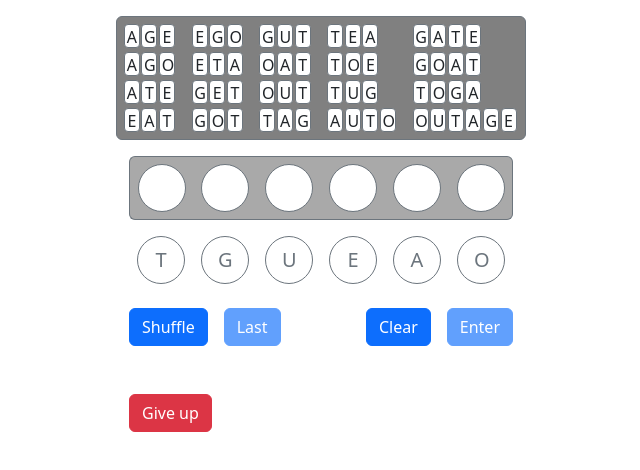
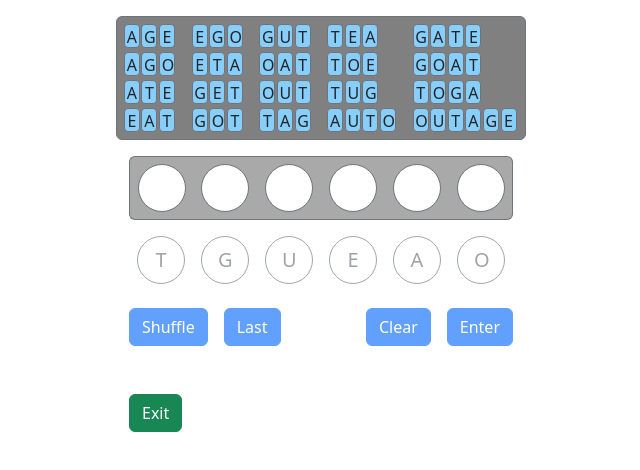
Before and after one commit to AndreasArvidsson/wordplay, a Preact app: page / in a window 1280 px wide. Both pictures are taken after a click on the button "Give up". Shown: the top 470 px of the page, without its empty margins (319-959 px from the left). Built offline with nearby package versions, Linux system fonts and the light colour scheme.

Commit message:
Added give up coloring

```diff
--- a/src/App.tsx
+++ b/src/App.tsx
@@ -165,11 +165,22 @@ interface GameContext {
 export function App(): JSX.Element {
     const [numLetters, setNumLetters] = useState(6);
     const [includeUnfamiliarWords, setIncludeUnfamiliarWords] = useState(false);
-    const [gameContext, setGameContext] = useState<GameContext>(context);
+    const [gameContext, setGameContext] = useState<GameContext | undefined>(
+        context,
+    );
+
+    const exitGame = () => {
+        setGameContext(undefined);
+    };
 
     if (gameContext != null) {
-        console.log(gameContext);
-        return <Game letters={gameContext.letters} words={gameContext.words} />;
+        return (
+            <Game
+                letters={gameContext.letters}
+                words={gameContext.words}
+                exitGame={exitGame}
+            />
+        );
     }
 
     const generateGameContext = () => {
@@ -201,6 +212,7 @@ export function App(): JSX.Element {
                             />
                         </td>
                     </tr>
+
                     <tr>
                         <td className="pe-3">Include unfamiliar words</td>
                         <td>
@@ -216,6 +228,7 @@ export function App(): JSX.Element {
                             />
                         </td>
                     </tr>
+
                     <tr>
                         <td />
                         <td>
--- a/src/Game.tsx
+++ b/src/Game.tsx
@@ -1,20 +1,35 @@
 import type { JSX } from "preact";
 import { useState } from "preact/hooks";
+import { classNames } from "./classNames";
 import { shuffleList } from "./shuffleList";
 import type { Letter, Word } from "./types";
 
 interface Props {
     letters: Letter[];
     words: Word[];
+    exitGame: () => void;
 }
 
-export function Game({ letters, words }: Props): JSX.Element {
+interface SolvedWord {
+    word: Word;
+    isSolved: boolean;
+    isGivenUp: boolean;
+}
+
+export function Game({ letters, words, exitGame }: Props): JSX.Element {
     const [shuffledLetters, setShuffledLetters] = useState(letters);
     const [selectedLetters, setSelectedLetters] = useState(
         getDefaultSelected(letters.length),
     );
     const [lastSubmission, setLastSubmission] = useState<(Letter | null)[]>();
-    const [solvedWords, setSolvedWords] = useState<Word[]>([]);
+    const [solvedWords, setSolvedWords] = useState<SolvedWord[]>(
+        words.map((word) => ({
+            word,
+            isSolved: false,
+            isGivenUp: false,
+        })),
+    );
+    const isDone = solvedWords.every((sw) => sw.isSolved || sw.isGivenUp);
 
     const selectLetter = (letter: Letter) => {
         const copy = selectedLetters.slice();
@@ -52,8 +67,12 @@ export function Game({ letters, words }: Props): JSX.Element {
             .toLowerCase();
         const foundWord = words.find((w) => w.word === word);
 
-        if (foundWord != null && !solvedWords.includes(foundWord)) {
-            setSolvedWords([...solvedWords, foundWord]);
+        if (foundWord != null) {
+            const solvedWord = solvedWords.find((sw) => sw.word === foundWord);
+            if (solvedWord) {
+                solvedWord.isSolved = true;
+                setSolvedWords(solvedWords.slice());
+            }
         }
 
         setLastSubmission(selectedLetters);
@@ -61,12 +80,17 @@ export function Game({ letters, words }: Props): JSX.Element {
     };
 
     const giveUp = () => {
-        setSolvedWords(words);
+        setSolvedWords(
+            solvedWords.map((sw) =>
+                sw.isSolved ? sw : { ...sw, isGivenUp: !sw.isSolved },
+            ),
+        );
+        resetSelectedLetters();
     };
 
     const renderWords = () => {
         const columnCount = 5;
-        const rowCount = Math.ceil(words.length / columnCount);
+        const rowCount = Math.ceil(solvedWords.length / columnCount);
 
         return (
             <div className="game-words">
@@ -79,17 +103,15 @@ export function Game({ letters, words }: Props): JSX.Element {
                                     (_c, column) => {
                                         const index = column * rowCount + row;
 
-                                        if (index > words.length - 1) {
+                                        if (index > solvedWords.length - 1) {
                                             return <td key={column} />;
                                         }
 
-                                        const word = words[index];
-                                        const isSolved =
-                                            solvedWords.includes(word);
+                                        const word = solvedWords[index];
 
                                         return (
                                             <td key={column}>
-                                                {renderWord(word, isSolved)}
+                                                {renderWord(word)}
                                             </td>
                                         );
                                     },
@@ -110,7 +132,7 @@ export function Game({ letters, words }: Props): JSX.Element {
                         <button
                             type="button"
                             className="btn btn-lg btn-outline-secondary btn-letter-selected"
-                            disabled={letter == null}
+                            disabled={isDone || letter == null}
                             onClick={
                                 letter == null
                                     ? undefined
@@ -133,9 +155,10 @@ export function Game({ letters, words }: Props): JSX.Element {
                         key={letter.id}
                         type="button"
                         className="btn btn-lg btn-outline-secondary btn-letter-available"
-                        disabled={selectedLetters.some(
-                            (s) => s?.id === letter.id,
-                        )}
+                        disabled={
+                            isDone ||
+                            selectedLetters.some((s) => s?.id === letter.id)
+                        }
                         onClick={() => selectLetter(letter)}
                     >
                         {letter.letter}
@@ -150,11 +173,11 @@ export function Game({ letters, words }: Props): JSX.Element {
             (s) => s != null,
         ).length;
         return (
-            <>
             <div className="mt-4 game-buttons">
                 <button
                     type="button"
                     className="btn btn-primary"
+                    disabled={isDone}
                     onClick={shuffleLetters}
                 >
                     Shuffle
@@ -162,7 +185,7 @@ export function Game({ letters, words }: Props): JSX.Element {
                 <button
                     type="button"
                     className="btn btn-primary ms-3"
-                        disabled={lastSubmission == null}
+                    disabled={isDone || lastSubmission == null}
                     onClick={useLastSubmission}
                 >
                     Last
@@ -170,7 +193,7 @@ export function Game({ letters, words }: Props): JSX.Element {
                 <button
                     type="button"
                     className="btn btn-primary ms-3 float-end"
-                        disabled={numSelectedLetters < 3}
+                    disabled={isDone || numSelectedLetters < 3}
                     onClick={submitSelectedLetters}
                 >
                     Enter
@@ -178,11 +201,31 @@ export function Game({ letters, words }: Props): JSX.Element {
                 <button
                     type="button"
                     className="btn btn-primary float-end"
+                    disabled={isDone}
                     onClick={resetSelectedLetters}
                 >
                     Clear
                 </button>
             </div>
+        );
+    };
+
+    const renderGiveUpButton = () => {
+        if (isDone) {
+            return (
+                <div className="mt-5 game-buttons">
+                    <button
+                        type="button"
+                        className="btn btn-success"
+                        onClick={exitGame}
+                    >
+                        Exit
+                    </button>
+                </div>
+            );
+        }
+
+        return (
             <div className="mt-5 game-buttons">
                 <button
                     type="button"
@@ -192,7 +235,6 @@ export function Game({ letters, words }: Props): JSX.Element {
                     Give up
                 </button>
             </div>
-            </>
         );
     };
 
@@ -202,6 +244,7 @@ export function Game({ letters, words }: Props): JSX.Element {
             {renderSelected()}
             {renderAvailable()}
             {renderButtons()}
+            {renderGiveUpButton()}
         </div>
     );
 }
@@ -210,11 +253,14 @@ function getDefaultSelected(length: number): (Letter | null)[] {
     return Array.from({ length }, () => null);
 }
 
-function renderWord(word: Word, isSolved: boolean): JSX.Element[] {
-    const letters = word.word.split("");
+function renderWord(word: SolvedWord): JSX.Element[] {
+    const letters = word.word.word.split("");
     return letters.map((letter, index) => (
-        <span key={index} className="word-letter">
-            {isSolved ? letter.toUpperCase() : undefined}
+        <span
+            key={index}
+            className={classNames("word-letter", word.isGivenUp && "given-up")}
+        >
+            {word.isSolved || word.isGivenUp ? letter.toUpperCase() : undefined}
         </span>
     ));
 }
--- /dev/null
+++ b/src/classNames.ts
@@ -0,0 +1,5 @@
+type Arg = string | undefined | false;
+
+export function classNames(...args: Arg[]): string | undefined {
+    return args.filter(Boolean).join(" ") || undefined;
+}
--- a/src/styles.css
+++ b/src/styles.css
@@ -77,6 +77,10 @@
     vertical-align: top;
 }
 
+.word-letter.given-up {
+    background-color: lightskyblue;
+}
+
 .game-buttons {
     width: 24rem;
     margin-inline: auto;
```
Lines whose indentation alone changed are shown as unchanged.
